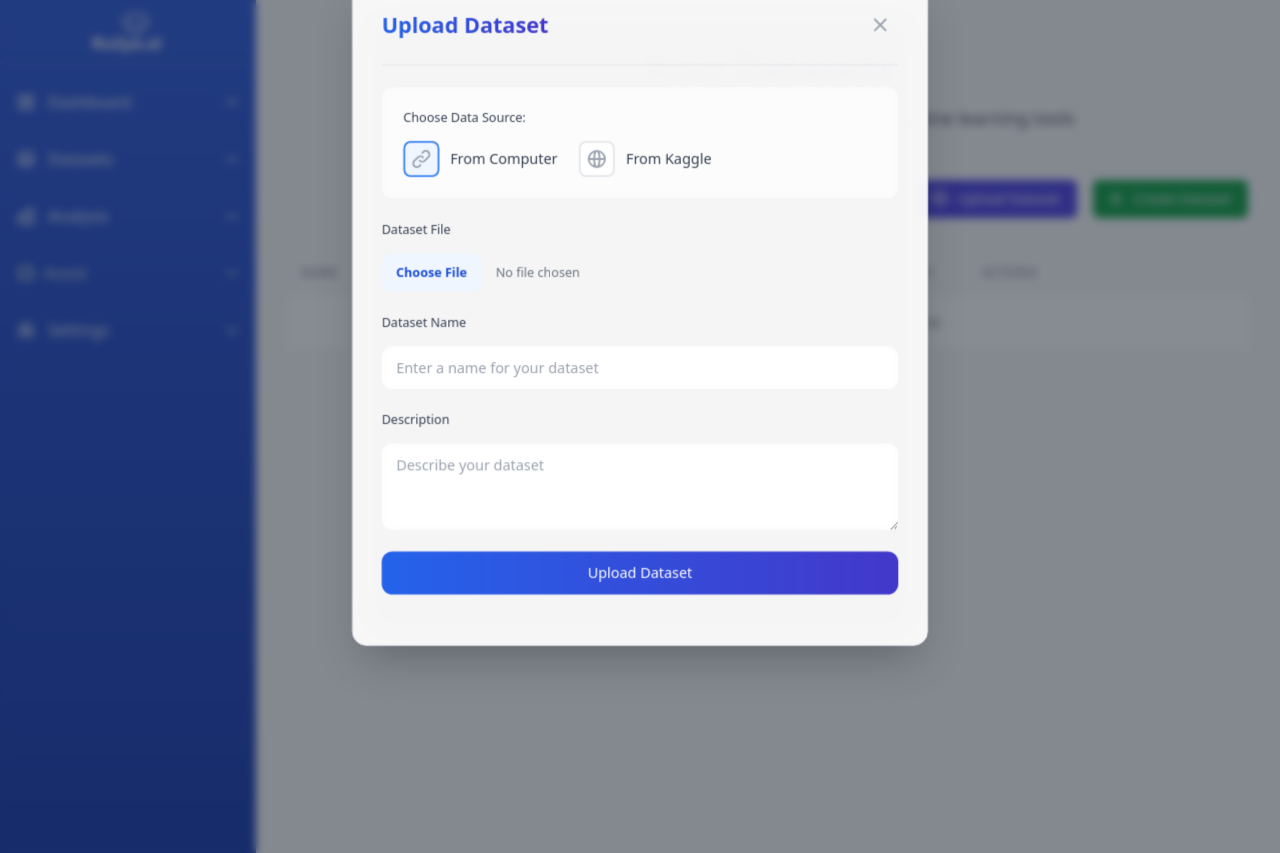
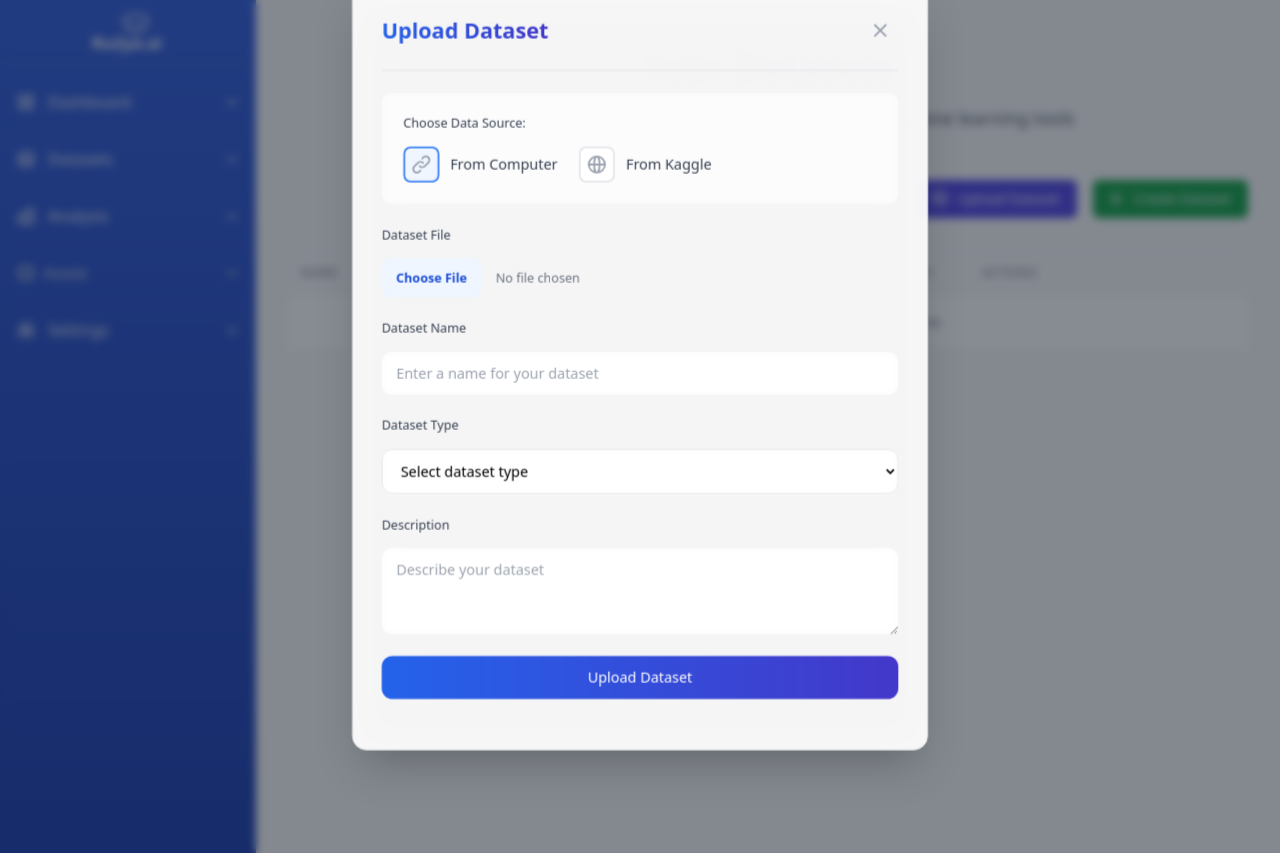
Before and after one commit to Andrew-Kiswaga-John/python_ML, a Django app: page /my_datasets/ in a window 1280 px wide, after a click on "Upload Dataset". Run offline with Django 5.2, Linux system fonts and the light colour scheme; data that the repository does not hold is empty; some libraries are stand-ins or nearby versions.

Commit message:
add dataset type

```diff
--- a/DataFlowDesk/models.py
+++ b/DataFlowDesk/models.py
@@ -23,6 +23,7 @@ class Dataset(models.Model):
     status = models.CharField(max_length=50, choices=[('pending', 'Pending'), ('processed', 'Processed')], default='pending')
     graphs = models.JSONField(default=list, blank=True)  # New column to store chart file paths
     target_class = models.CharField(max_length=255, null=True, blank=True)  # Store the target column name
+    dataset_type = models.CharField(max_length=255, null=True, blank=True)  # Store the target column name
 
     def __str__(self):
         return self.name
--- a/DataFlowDesk/templates/general_dashboard.html
+++ b/DataFlowDesk/templates/general_dashboard.html
@@ -339,7 +339,7 @@
 
             <!-- Dataset List -->
             <div class="max-h-[60vh] overflow-y-auto p-6 space-y-4">
-                {% for dataset in available_datasets %}
+                {% for dataset in available_dataset %}
                 <div class="group bg-white/60 hover:bg-white/90 p-5 rounded-xl border border-gray-100/50 hover:border-violet-200/50 shadow-sm hover:shadow-lg transition-all duration-300 cursor-pointer transform hover:-translate-y-0.5"
                      onclick="selectDataset('{{ dataset.id }}')">
                     <div class="flex justify-between items-center">
--- a/DataFlowDesk/templates/predictions.html
+++ b/DataFlowDesk/templates/predictions.html
@@ -30,6 +30,7 @@
         padding: 3px;
         background: linear-gradient(60deg, #f79533, #f37055, #ef4e7b, #a166ab, #5073b8, #1098ad, #07b39b, #6fba82);
         -webkit-mask: linear-gradient(#fff 0 0) content-box, linear-gradient(#fff 0 0);
+        mask: linear-gradient(#fff 0 0) content-box, linear-gradient(#fff 0 0);
         -webkit-mask-composite: xor;
         mask-composite: exclude;
         pointer-events: none;
--- a/DataFlowDesk/templates/upload.html
+++ b/DataFlowDesk/templates/upload.html
@@ -80,6 +80,16 @@
                     class="block w-full px-4 py-3 rounded-xl border-gray-200 bg-white/50 backdrop-blur-sm focus:ring-2 focus:ring-blue-500 focus:border-transparent transition-all duration-200"
                     placeholder="Enter a name for your dataset">
             </div>
+
+            <!-- Dataset Type Selection --> <div class="space-y-4">
+                 <label for="dataset_type" class="block text-sm font-medium text-gray-700">Dataset Type</label>
+                  <select name="dataset_type" id="dataset_type" required class="block w-full px-4 py-3 rounded-xl border border-gray-200 bg-white/50 backdrop-blur-sm focus:ring-2 focus:ring-blue-500 focus:border-transparent transition-all duration-200">
+                    <option value="">Select dataset type</option>
+                     <option value="classification">Classification</option>
+                      <option value="regression">Regression</option>
+                      <option value="clustering">Clustering</option>
+                    </select>
+                </div>
 
             <!-- Target Class Selection -->
             <div id="targetClassSection" class="hidden space-y-4">
--- a/DataFlowDesk/urls.py
+++ b/DataFlowDesk/urls.py
@@ -23,8 +23,10 @@ urlpatterns = [
     path('delete_dataset/<int:dataset_id>/', views.delete_dataset, name='delete_dataset'),
     path('train_model/', views.train_model, name='train_model'),
     path('train_model/<int:dataset_id>/', views.train_model, name='train_model_with_dataset'),
+
+    path('model_training/<int:id>/', views.training_page, name='model_training'),
     path('train_model_nn/', views.train_model_nn, name='train_model_nn'),
-    path('model_training/<int:id>/', views.training_page, name='model_training'),
+
     path('upload/', views.upload_file, name='upload'),
     path('my_datasets/', views.my_datasets, name='my_datasets'),
     path('save_graph/', views.save_graph, name='save_graph'),
--- a/DataFlowDesk/views.py
+++ b/DataFlowDesk/views.py
@@ -509,6 +509,7 @@ def general_dashboard(request):
                 'models': []
             }
         dataset_results[dataset_id]['models'].append(model_data)
+    available_dataset = Dataset.objects.filter(user=request.user)
 
     context = {
         'datasets': datasets,
@@ -534,6 +535,7 @@ def general_dashboard(request):
         'recent_activities': recent_activities,
         'trained_models': models_data,
         'dataset_results': dataset_results,
+        'available_dataset' : available_dataset
     }
 
     return render(request, "general_dashboard.html", context)
@@ -1575,6 +1577,7 @@ def upload_file(request):
             name = request.POST.get('name')
             description = request.POST.get('description')
             target_class = request.POST.get('target_class')
+            dataset_type = request.POST.get('dataset_type')
             source = request.POST.get('source')
 
             print(f"Name: {name}, Description: {description}, Target: {target_class}, Source: {source}")  # Debug log
@@ -1720,6 +1723,7 @@ def upload_file(request):
                 description=description,
                 file_path=file,
                 target_class=target_class,
+                dataset_type=dataset_type,
                 columns_info={
                     'columns': list(df.columns),
                     'dtypes': {col: str(df[col].dtype) for col in df.columns}
@@ -2232,14 +2236,16 @@ def train_model_nn(request):
 
     try:
         # Get form data
-        dataset_id = request.POST.get('datasetId')
+        dataset_id = request.POST.get('dataset_id')
         target_column = request.POST.get('targetColumn')
         model_type = request.POST.get('model', 'neural_network')
         train_split = float(request.POST.get('trainTestSplit', 80)) / 100
+        print(model_type)
 
         # Get the dataset
         try:
-            dataset = Dataset.objects.get(id=dataset_id)
+            dataset = get_object_or_404(Dataset, id=dataset_id)
+
         except Dataset.DoesNotExist:
             return JsonResponse({'error': 'Dataset not found.'}, status=404)
 
```
Also changed, not shown: DataFlowDesk/templates/model_training.html (+17 -2 lines).
